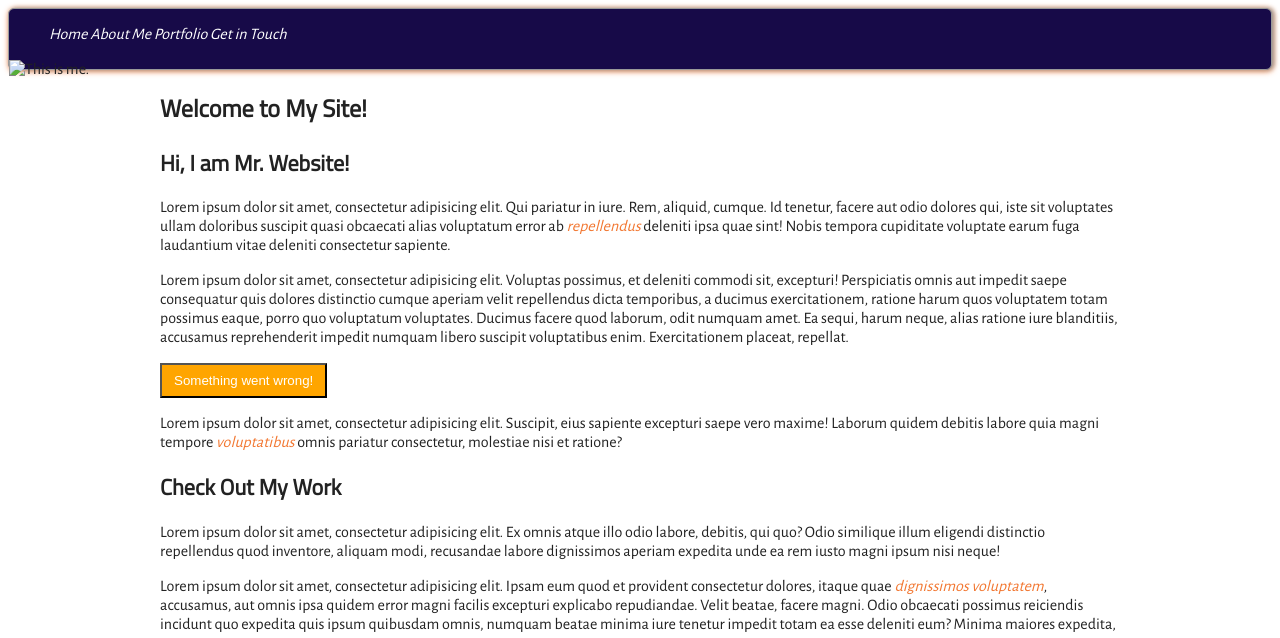
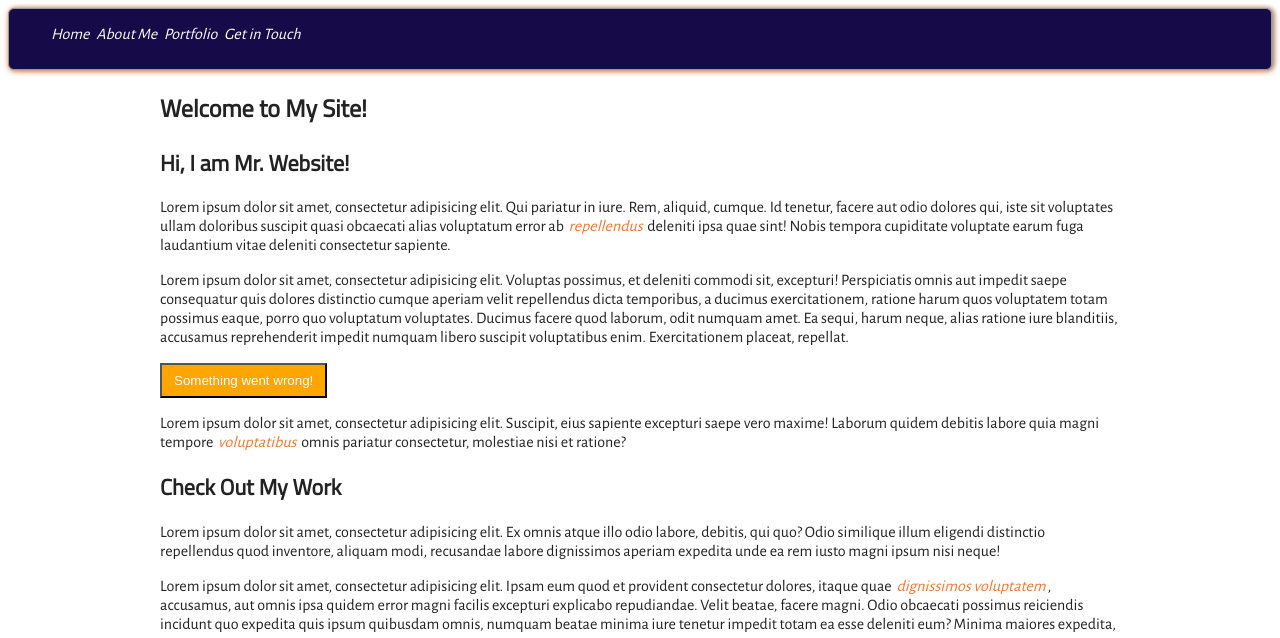
Before and after one commit to karlkras/sass-project, a website: page index.html in a window 1280 px wide. Shown: the top 638 px of the page. Drawn offline with nearby package versions, Linux system fonts and the light colour scheme; files that its build step writes are made by us from their sources.

Commit message:
updates for up till section 10.

```diff
--- a/index.html
+++ b/index.html
@@ -5,6 +5,7 @@
   <meta charset="utf-8">
   <title>My Awesome Site</title>
   <meta name="description" content="On this site, I share my thoughts and gain readers.">
+  <meta name="viewport" content="width=device-width" />
 
   <link rel="stylesheet" href="css/main.css">
   <script src="http://localhost:35729/livereload.js"></script>
@@ -23,7 +24,7 @@
         <li><a href="contact.html">Get in Touch</a></li>
       </ul>
     </nav>
-    <img id="logo" src="img/me.png" alt="This is me.">
+    <!--<img id="logo" src="img/me.png" alt="This is me.">-->
   </header>
 
   <div id="main" role="main">
--- a/scss/main.scss
+++ b/scss/main.scss
@@ -1,14 +1,24 @@
 @import './partials/variables';
 @import './partials/mixins';
 
+
+@function gfont($font){
+  $font: unquote($font);
+  @return "https://fonts.googleapis.com/css?family=#{$font}";
+}
+
+@import url(gfont("Alegreya+Sans"));
+@import url(gfont("Titillium+Web"));
+
 @include fancy-links;
-
-@include google-font('Alegreya+Sans');
-@include google-font('Titillium+Web');
 
 body {
   font-family: sans-serif;
   color: $text-color;
+
+  @include large-screen {
+    font-size: 125%;
+  }
 }
 
 
@@ -42,7 +52,7 @@
 }
 
 h1, h2, h3, h4 {
-  font-family: $headline-font;
+  font-family: $headline-font!important;
 }
 
 p {
@@ -76,6 +86,11 @@
 
 #main {
   width: $content-width;
+
+  @include large-screen {
+    width: auto;
+    max-width: $content-width;
+  }
   margin-left: auto;
   margin-right: auto;
 
--- a/scss/partials/_mixins.scss
+++ b/scss/partials/_mixins.scss
@@ -1,3 +1,24 @@
+@mixin tiny-screen() {
+  @media only screen and (max-width: 320px) {
+    @content;
+  }
+}
+@mixin small-screen() {
+  @media only screen and (max-width: 480px) {
+    @content;
+  }
+}
+@mixin medium-screen() {
+  @media only screen and (max-width: 680px) {
+    @content;
+  }
+}
+@mixin large-screen() {
+  @media only screen and (max-width: 960px) {
+    @content;
+  }
+}
+
 @mixin google-font($font) {
   $font: unquote($font);
   @import url(https://fonts.googleapis.com/css?family=#{$font});
@@ -18,10 +39,11 @@
   font: {
     size: 22px;
     weight: bold;
-    };
+  }
+;
 }
 
-@mixin rounded ($radius: 6px){
+@mixin rounded($radius: 6px) {
   border-radius: $radius;
 }
 
@@ -31,11 +53,15 @@
 }
 
 @mixin fancy-links {
-    a{
+  a {
     font: {
       style: italic;
-        };
+    }
+  ;
     text-decoration: none;
-
+    padding: {
+      left: 2px;
+      right: 2px;
     }
   }
+}
--- a/scss/partials/_variables.scss
+++ b/scss/partials/_variables.scss
@@ -7,8 +7,8 @@
 $menu-item-color: white;
 
 // === FONTS ===
-$text-font: 'Alegreya Sans', Arial, sans-serif;
-$headline-font: 'Titillium Web', Georgia, serif;
+$text-font: Alegreya Sans, Arial, sans-serif;
+$headline-font: Titillium Web, Georgia, serif;
 
 // === SIZES ===
 $content-width: 960px;
```
Also changed, not shown: 2 other files. Lines whose indentation alone changed are shown as unchanged.
